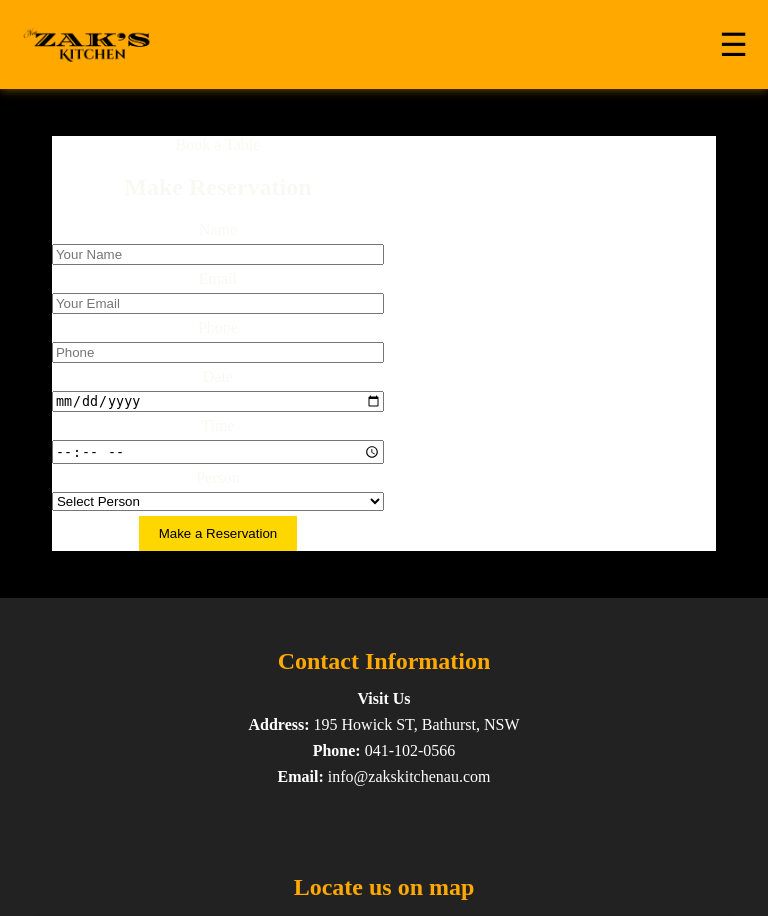
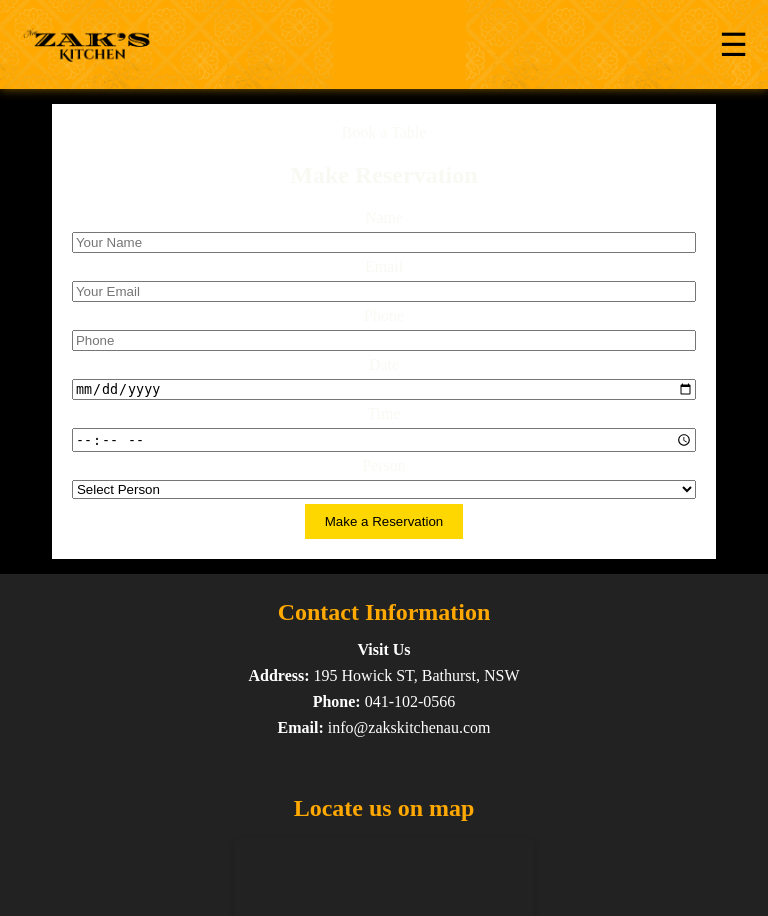
Before and after one commit to IsfarMohi/Zak-s-Kitchen-Frontend, a Flask app: page /reservations in a window 768 px wide. Shown: the top 916 px of the page. Run offline with Flask 3, Linux system fonts and the light colour scheme; a map, chart or similar area stays blank; grey boxes are pictures that could not be loaded.

Commit message:
latest added a faulty background on nav bar, and fixed bug 1,2,3

```diff
--- a/static/css/phone.css
+++ b/static/css/phone.css
@@ -40,6 +40,8 @@
     box-shadow: 0 2px 5px rgba(0,0,0,0.2);
 }
 
+
+
 nav ul.show {
     display: flex;
 }
@@ -52,7 +54,7 @@
 
 nav ul li a {
     color: white;
-    padding: 15px 20px;
+    padding: 10px 15px;
     display: block;
     width: 100%;
     text-decoration: none;
@@ -78,7 +80,7 @@
     color: black;
 }
 
-@media screen and (min-width: 769px) {
+@media screen and (min-width: 1130px) {
     .menu-icon {
         display: none;
     }
@@ -105,29 +107,6 @@
     }
 }
 
-/* Footer */
-footer {
-    width: 100%;
-    overflow: hidden;
-    padding: 20px 15px;
-}
-
-.footer-content {
-    display: flex;
-    flex-direction: column;
-    gap: 20px;
-}
-
-.footer-section {
-    width: 100%;
-    padding: 10px;
-}
-
-.footer-map iframe {
-    width: 100%;
-    height: 200px;
-    border: none;
-}
 
 /* Images */
 img {
--- a/static/css/style.css
+++ b/static/css/style.css
@@ -41,7 +41,8 @@
     display: flex;
     justify-content: space-between;
     align-items: center;
-    background: #ffa800;
+    background: url('../images/banner.png') no-repeat center center;
+    background-size: cover;
     padding: 5px;
     box-shadow: 0 0 10px rgba(255, 180, 0, 0.5);
     position: sticky;
@@ -808,3 +809,24 @@
         font-size: 2em;
     }
 }
+
+@media screen and (min-width: 768px) and (max-width: 1130px) {
+    .reservation-container {
+        display: flex;
+        justify-content: center;
+        align-items: center;
+        flex-direction: row;
+        max-width: 100%;
+        margin: 0 auto;
+    }
+
+    .image-section img {
+        width: 100%;
+        height: auto;
+    }
+
+    .booking-section {
+        flex: 1;
+        padding: 20px;
+    }
+}
--- a/static/js/script.js
+++ b/static/js/script.js
@@ -106,3 +106,11 @@
     const navLinks = document.querySelector('.nav-links');
     navLinks.classList.toggle('show');
 }
+
+// Add event listeners to each link
+document.querySelectorAll('.nav-links a').forEach(link => {
+    link.addEventListener('click', () => {
+        const navLinks = document.querySelector('.nav-links');
+        navLinks.classList.remove('show'); // Hide the menu when a link is clicked
+    });
+});
--- a/templates/index.html
+++ b/templates/index.html
@@ -22,7 +22,7 @@
     <!-- Hero Section Overlay -->
     <div class="hero-overlay">
         <h1>Welcome to Zak's Kitchen</h1>
-        <h2>"Bringing heritage to your table"</h2>
+        <h2>Bringing heritage to your table</h2>
         <a href="#reservations" class="hero-button">Book a table</a>
     </div>
 
```
Also changed, not shown: static/images/banner.png (added).
